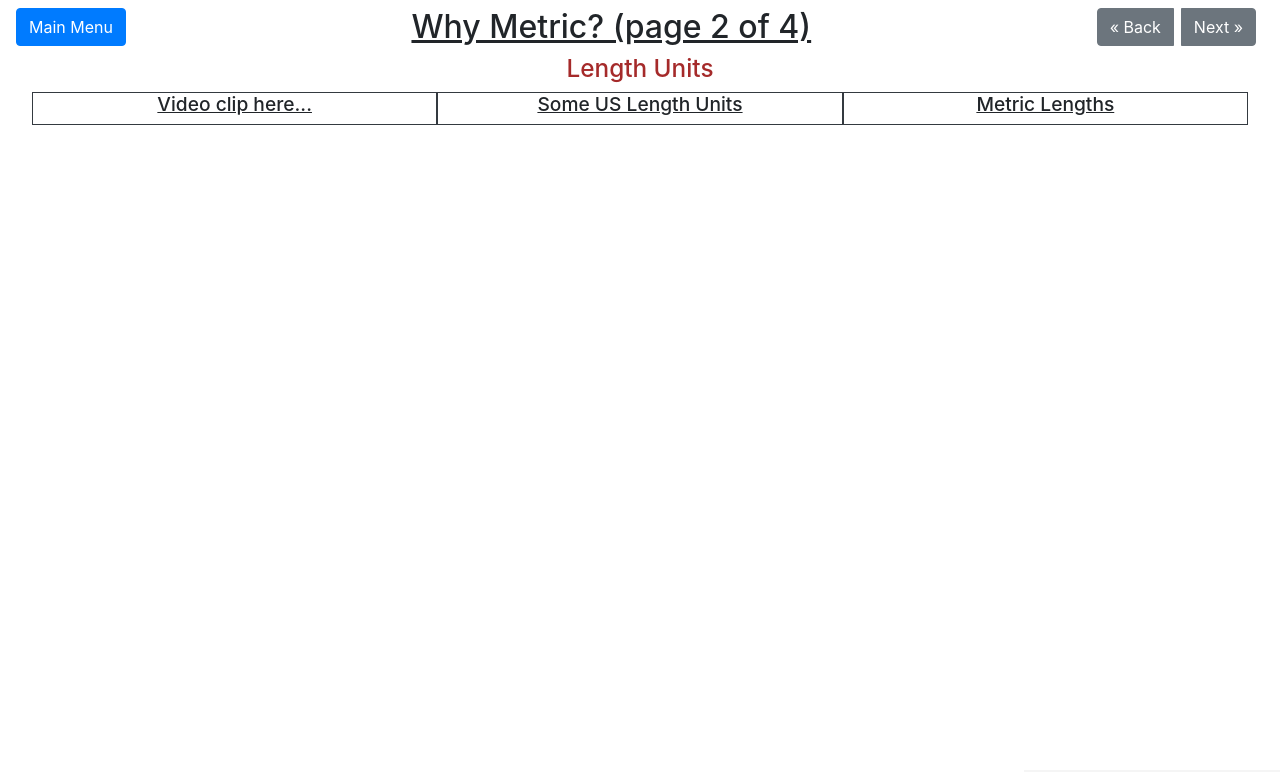
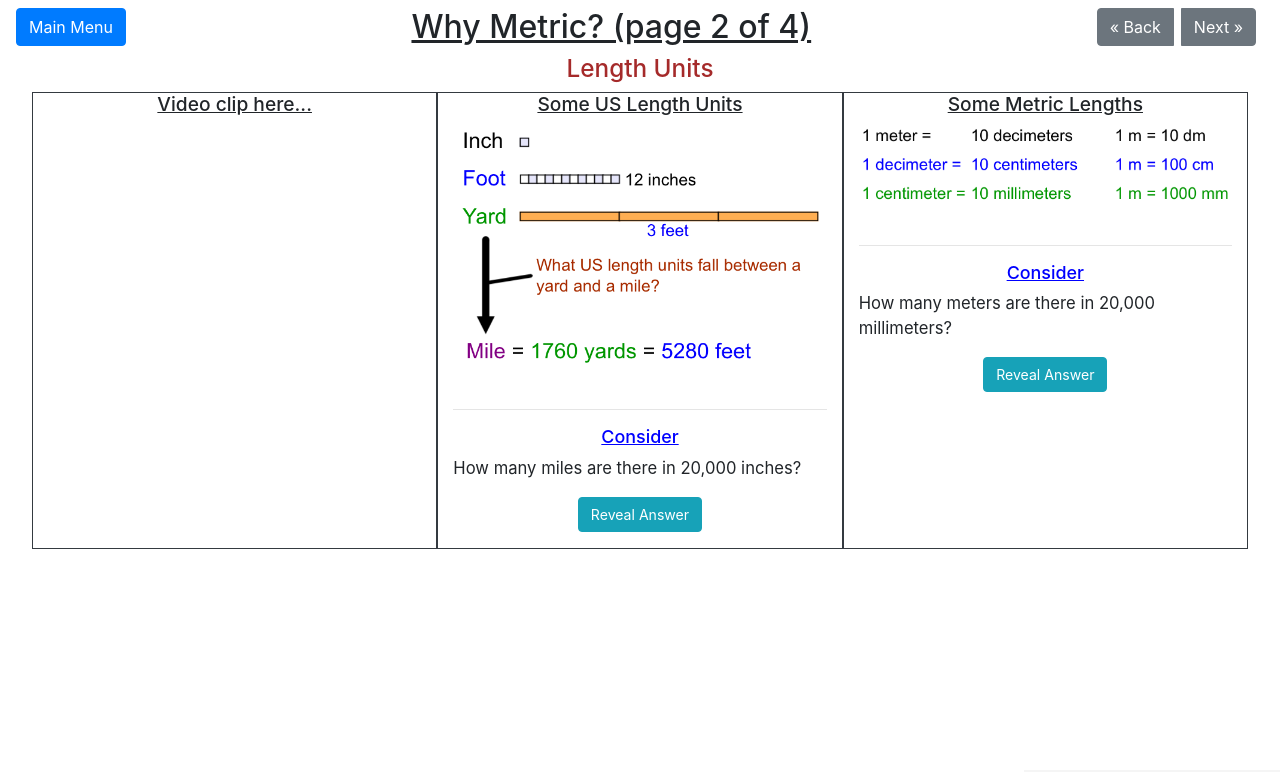
Before and after one commit to jimflores5/MetricConversions, a Flask app: page /why_metric/2 in a window 1280 px wide. Shown: the top 772 px of the page. Run offline with Flask 3, Linux system fonts and the light colour scheme; some libraries are stand-ins or nearby versions.

Commit message:
Added new figures to middle pages in the wny_metric slides.

```diff
--- a/templates/why_metric.html
+++ b/templates/why_metric.html
@@ -19,14 +19,28 @@
                     <section class="col-4 text-center border border-dark">
                         {% if page == 2 %}
                             <h3 class="frame-heading">Some US Length Units</h3>
+                            <figure class="figure">
+                                <img src="{{url_for('static', filename='us_lengths.png')}}" class="figure-img img-fluid" alt="Showing US length examples from inches to miles, with a gap between yards and miles.">
+                            </figure>
+                            <hr>
+                            <h4 class="frame-subheading">Consider</h4>
+                            <p class="frame-text">How many miles are there in 20,000 inches?</p>
+                            <p>
+                                <button class="btn btn-info reveal-button" type="button" data-toggle="collapse" data-target="#collapseExample3" aria-expanded="false" aria-controls="collapseExample">
+                                    Reveal Answer
+                                </button>
+                            </p>
+                            <div class="collapse" id="collapseExample3">
+                                <p class="frame-text text-center" style="color:purple">About 0.316 mile, but this is tricky to solve without a calculator.</p>
+                            </div>
                         {% elif page == 3 %}
                             <h3 class="frame-heading">Some US Volume Units</h3>
                             <figure class="figure">
-                                <img src="{{url_for('static', filename='us_vols_2.png')}}" class="figure-img img-fluid" alt="Showing US volume examples from gallon to teaspoons.">
+                                <img src="{{url_for('static', filename='us_vols.png')}}" class="figure-img img-fluid" alt="Showing US volume examples from gallon to teaspoons.">
                             </figure>
                             <hr>
                             <h4 class="frame-subheading">Consider</h4>
-                            <p class="frame-text">Express 1/3 of a gallon in terms of the above units.</p>
+                            <p class="frame-text">Express 1/3 of a gallon in terms of the units above.</p>
                             <p>
                                 <button class="btn btn-info reveal-button" type="button" data-toggle="collapse" data-target="#collapseExample" aria-expanded="false" aria-controls="collapseExample">
                                     Reveal Answers
@@ -44,7 +58,21 @@
                     </section>
                     <section class="col-4 text-center border border-dark">
                         {% if page == 2 %}
-                            <h3 class="frame-heading">Metric Lengths</h3>
+                            <h3 class="frame-heading">Some Metric Lengths</h3>
+                            <figure class="figure">
+                                <img src="{{url_for('static', filename='metric_lengths.png')}}" class="figure-img img-fluid" alt="Showing metric length units from meters to millimeters.">
+                            </figure>
+                            <hr>
+                            <h4 class="frame-subheading">Consider</h4>
+                            <p class="frame-text">How many meters are there in 20,000 millimeters?</p>
+                            <p>
+                                <button class="btn btn-info reveal-button" type="button" data-toggle="collapse" data-target="#collapseExample4" aria-expanded="false" aria-controls="collapseExample">
+                                    Reveal Answer
+                                </button>
+                            </p>
+                            <div class="collapse" id="collapseExample4">
+                                <p class="frame-text text-center" style="color:purple">Exactly 20 meters</p>
+                            </div>
                         {% elif page == 3 %}
                             <h3 class="frame-heading">Some Metric Volumes</h3>
                             <figure class="figure">
@@ -52,7 +80,7 @@
                             </figure>
                             <hr>
                             <h4 class="frame-subheading">Consider</h4>
-                            <p class="frame-text">Express 1/5 of a liter in terms of the above units.</p>
+                            <p class="frame-text">Express 1/5 of a liter in terms of the units above.</p>
                             <p>
                                 <button class="btn btn-info reveal-button" type="button" data-toggle="collapse" data-target="#collapseExample2" aria-expanded="false" aria-controls="collapseExample">
                                     Reveal Answers
```
Also changed, not shown: static/metric_lengths.png (added), static/us_lengths.png (added), static/us_vols.png, static/us_vols_2.png (deleted).
